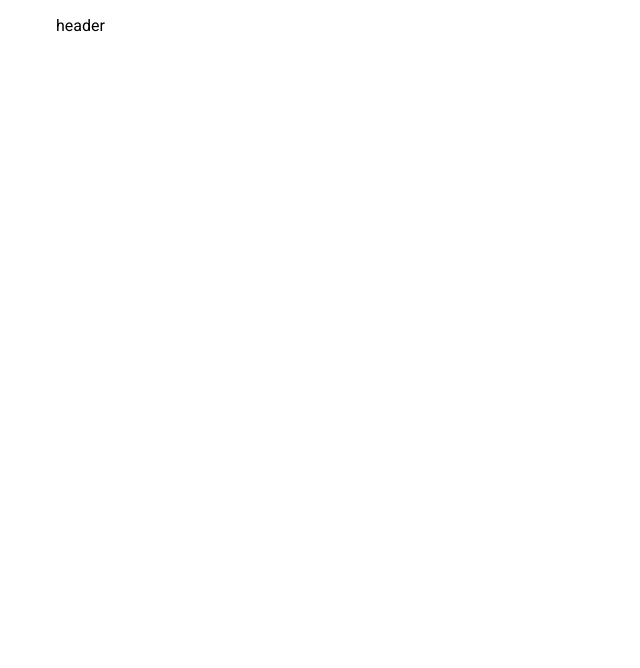
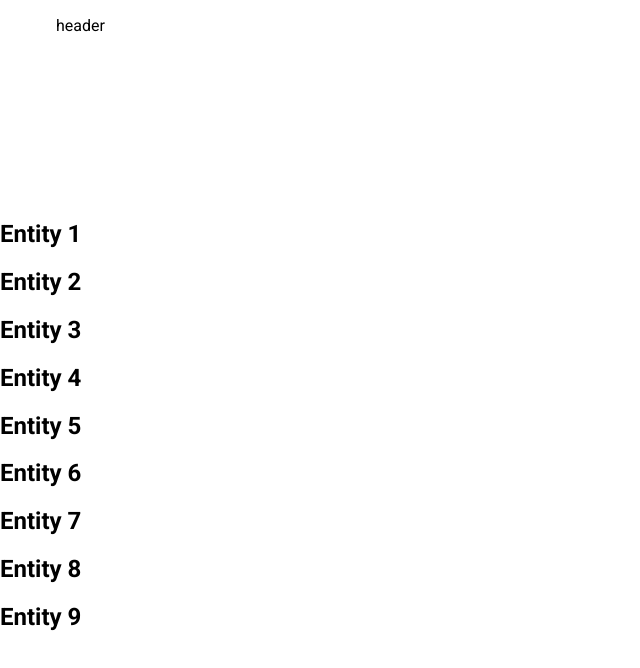
Before and after one commit to joisadler/react-redux-template, a React (Create React App) app: page /entities in a window 1280 px wide. Shown: the top 668 px of the page, without its empty margins (0-640 px from the left). Built offline with nearby package versions, Linux system fonts and the light colour scheme.

Commit message:
add basic routing and lazy loading

```diff
--- a/package.json
+++ b/package.json
@@ -11,6 +11,7 @@
     "react": "^17.0.2",
     "react-dom": "^17.0.2",
     "react-redux": "^7.2.4",
+    "react-router-dom": "^5.2.0",
     "react-scripts": "4.0.3",
     "redux": "^4.1.0",
     "redux-thunk": "^2.3.0",
--- a/src/App.jsx
+++ b/src/App.jsx
@@ -1,15 +1,31 @@
-import React from 'react';
+import React, { Suspense, lazy } from 'react';
+import { Route, Switch } from 'react-router-dom';
 
 import Header from './modules/common/header/Header';
-import HomePage from './modules/pages/home_page/HomePage';
-import EntitiesPage from './modules/pages/entities/EntitiesPage';
 
 import styles from './app.module.scss';
+
+const Home = lazy(() => import('./modules/pages/home/Home'));
+const Entities = lazy(() =>
+  import('./modules/pages/entities/entities_container')
+);
 
 const App = () => {
   return (
     <div className={styles.page}>
       <Header />
+      <Switch>
+        <Route path="/entities">
+          <Suspense fallback={<div>Loading...</div>}>
+            <Entities />
+          </Suspense>
+        </Route>
+        <Route path="/">
+          <Suspense fallback={<div>Loading...</div>}>
+            <Home />
+          </Suspense>
+        </Route>
+      </Switch>
     </div>
   );
 };
--- a/src/index.jsx
+++ b/src/index.jsx
@@ -1,12 +1,22 @@
 import React from 'react';
 import ReactDOM from 'react-dom';
+import { Provider } from 'react-redux';
+import { BrowserRouter as Router } from 'react-router-dom';
+
+import store from './redux/store';
+
 import App from './App';
 import reportWebVitals from './reportWebVitals';
+
 import './styles/general.scss';
 
 ReactDOM.render(
   <React.StrictMode>
-    <App />
+    <Provider store={store}>
+      <Router>
+        <App />
+      </Router>
+    </Provider>
   </React.StrictMode>,
   document.getElementById('root')
 );
--- a/src/modules/pages/entities/EntitiesPage.jsx
+++ b/src/modules/pages/entities/Entities.jsx
@@ -3,12 +3,12 @@ import PropTypes from 'prop-types';
 
 import EntityCard from './EntityCard';
 
-import styles from './entities_page.module.scss';
+import styles from './entities.module.scss';
 
-const EntitiesPage = ({ entitiesToShow }) => {
+const Entities = ({ entities }) => {
   return (
     <main className={styles.container}>
-      {entitiesToShow.map((entity) => {
+      {entities.map((entity) => {
         const { name, id } = entity;
         return <EntityCard key={id} name={name} />;
       })}
@@ -16,8 +16,8 @@ const EntitiesPage = ({ entitiesToShow }) => {
   );
 };
 
-EntitiesPage.propTypes = {
-  entitiesToShow: PropTypes.arrayOf(PropTypes.object).isRequired,
+Entities.propTypes = {
+  entities: PropTypes.arrayOf(PropTypes.object).isRequired,
 };
 
-export default EntitiesPage;
+export default Entities;
--- a/src/modules/pages/entities/EntityCard.jsx
+++ b/src/modules/pages/entities/EntityCard.jsx
@@ -1,7 +1,7 @@
 import React from 'react';
 import PropTypes from 'prop-types';
 
-import styles from './entities_page.module.scss';
+import styles from './entities.module.scss';
 
 const EntityCard = ({ name }) => {
   return (
--- a/src/modules/pages/entities/entities_page_container.js
+++ b/src/modules/pages/entities/entities_container.js
@@ -2,7 +2,7 @@ import { connect } from 'react-redux';
 
 import { addEntity } from '../../../redux/entities/entities_actions';
 
-import EntitiesPage from './EntitiesPage';
+import Entities from './Entities';
 
 const mSTP = (state) => ({
   entities: state.entities.entities,
@@ -12,4 +12,4 @@ const mDTP = {
   addEntity,
 };
 
-export default connect(mSTP, mDTP)(EntitiesPage);
+export default connect(mSTP, mDTP)(Entities);
--- a/src/modules/pages/home_page/HomePage.jsx
+++ b/src/modules/pages/home/Home.jsx
@@ -1,6 +1,6 @@
 import React from 'react';
 
-import styles from './home_page.module.scss';
+import styles from './home.module.scss';
 
 const HomePage = () => {
   return <div className={styles.container}>home page</div>;
```
Also changed, not shown: src/modules/pages/entities/entities.module.scss (renamed from src/modules/pages/entities/entities_page.module.scss), src/modules/pages/home/home.module.scss (added), 1 other file (tests, documents, lock files or other folders).
